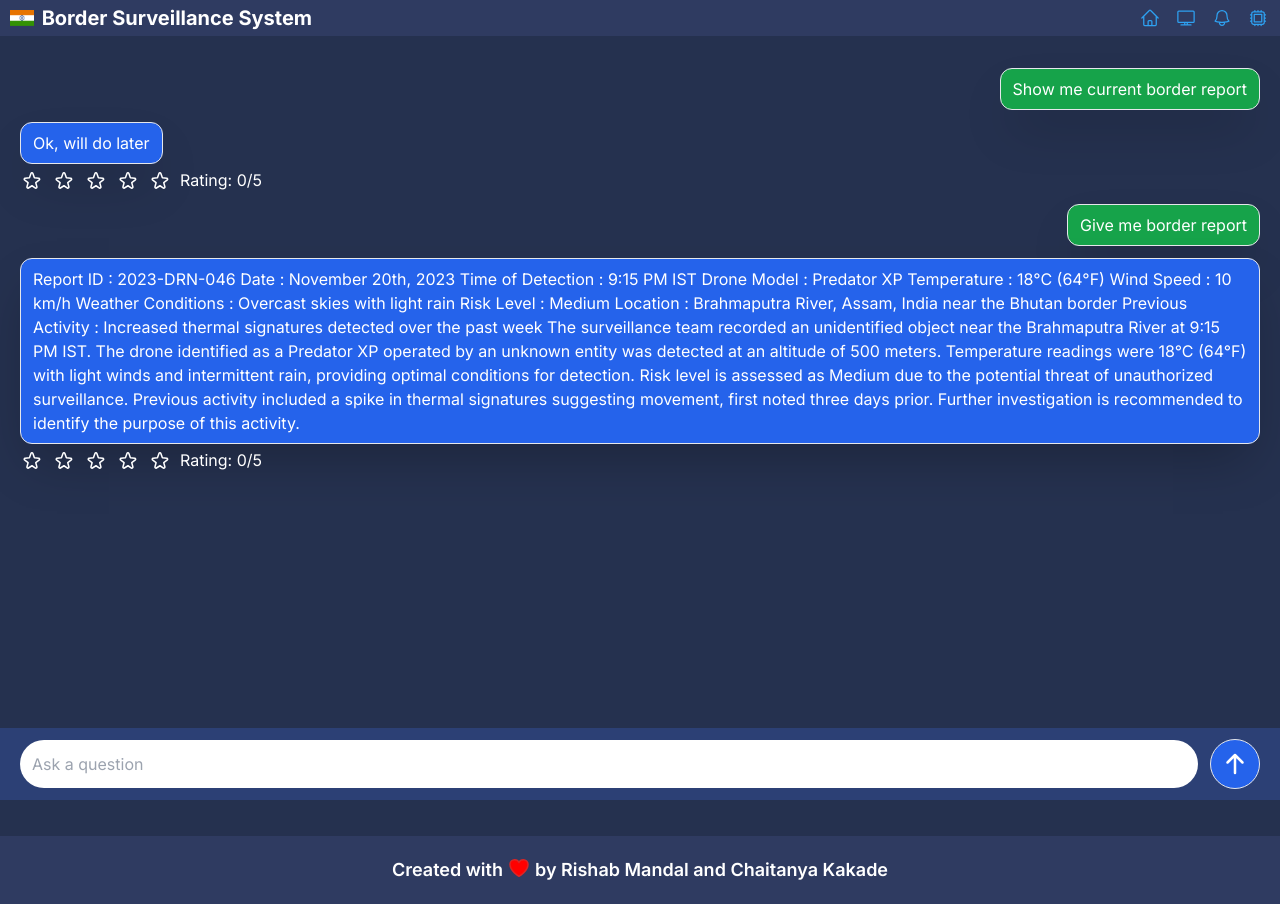
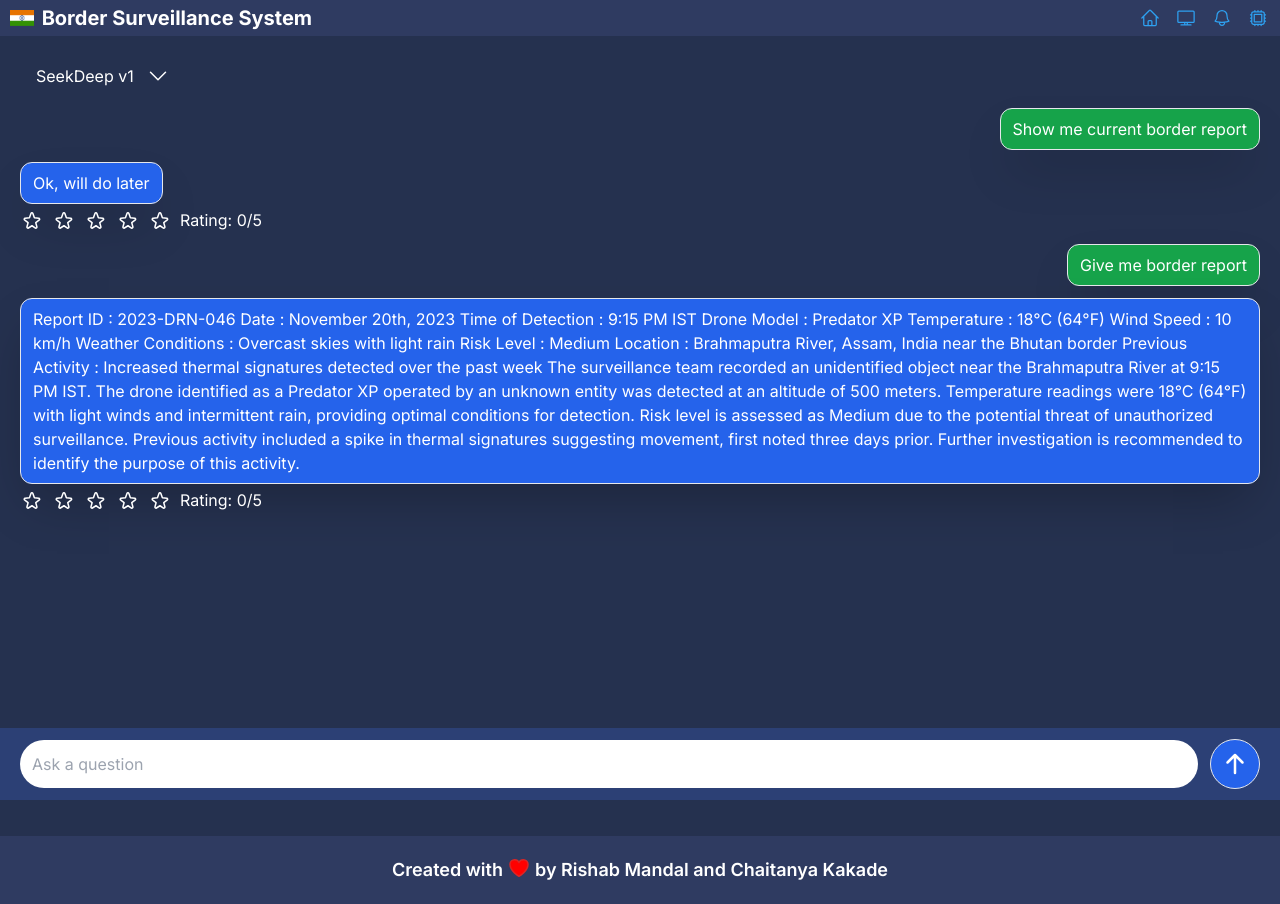
Before and after one commit to RishabMandal/beprojectbasicui2.0, a Next.js app: page /components/ChatBot in a window 1280 px wide. Built offline with nearby package versions, Linux system fonts and the light colour scheme.

Commit message:
Added select box

```diff
--- a/app/components/ChatBot/page.jsx
+++ b/app/components/ChatBot/page.jsx
@@ -91,9 +91,90 @@ const page = () => {
   };
   const [rating, setRating] = useState(0);
 
+  const [popoverVisible, setPopoverVisible] = useState(false);
+  const [modelSelectOption, setModelSelectOption] = useState("SeekDeep v1");
+  const togglePopover = () => {
+    setPopoverVisible((prev) => !prev);
+  };
+
   return (
     <div className="min-h-screen p-5 bg-[#25314f]">
-      {/* <div>Answer:</div> */}
+      {/* Select Box with Popover */}
+      <div className="relative sticky top-0 bg-[#25314f]">
+        <button
+          className="py-2 px-4 text-white flex flex-row gap-3"
+          onClick={togglePopover}
+        >
+          {modelSelectOption}
+          <svg
+            xmlns="http://www.w3.org/2000/svg"
+            fill="none"
+            viewBox="0 0 24 24"
+            stroke-width="1.5"
+            stroke="currentColor"
+            class="size-6"
+          >
+            <path
+              stroke-linecap="round"
+              stroke-linejoin="round"
+              d="m19.5 8.25-7.5 7.5-7.5-7.5"
+            />
+          </svg>
+        </button>
+
+        {/* Popover */}
+        {popoverVisible && (
+          <div className="absolute bg-[#25314f] border rounded-xl shadow-md mt-2 w-56 z-10 p-3">
+            <ul>
+              <li
+                onClick={() => setModelSelectOption("SeekDeep v1")}
+                className="py-2 rounded-xl px-4 flex flex-row justify-between gap-3 items-center hover:bg-blue-600 cursor-pointer"
+              >
+                <p>SeekDeep v1</p>
+                <svg
+                  xmlns="http://www.w3.org/2000/svg"
+                  fill="none"
+                  viewBox="0 0 24 24"
+                  stroke-width="1.5"
+                  stroke="currentColor"
+                  class="size-6 w-6 h-6"
+                >
+                  <path
+                    stroke-linecap="round"
+                    stroke-linejoin="round"
+                    d="M9.813 15.904 9 18.75l-.813-2.846a4.5 4.5 0 0 0-3.09-3.09L2.25 12l2.846-.813a4.5 4.5 0 0 0 3.09-3.09L9 5.25l.813 2.846a4.5 4.5 0 0 0 3.09 3.09L15.75 12l-2.846.813a4.5 4.5 0 0 0-3.09 3.09ZM18.259 8.715 18 9.75l-.259-1.035a3.375 3.375 0 0 0-2.455-2.456L14.25 6l1.036-.259a3.375 3.375 0 0 0 2.455-2.456L18 2.25l.259 1.035a3.375 3.375 0 0 0 2.456 2.456L21.75 6l-1.035.259a3.375 3.375 0 0 0-2.456 2.456ZM16.894 20.567 16.5 21.75l-.394-1.183a2.25 2.25 0 0 0-1.423-1.423L13.5 18.75l1.183-.394a2.25 2.25 0 0 0 1.423-1.423l.394-1.183.394 1.183a2.25 2.25 0 0 0 1.423 1.423l1.183.394-1.183.394a2.25 2.25 0 0 0-1.423 1.423Z"
+                  />
+                </svg>
+              </li>
+              <li
+                onClick={() => setModelSelectOption("SeekDeep Pro")}
+                className="py-2 rounded-xl px-4 flex flex-row justify-between gap-3 items-center hover:bg-blue-600 cursor-pointer"
+              >
+                <p>SeekDeep Pro</p>
+                <svg
+                  xmlns="http://www.w3.org/2000/svg"
+                  fill="none"
+                  viewBox="0 0 24 24"
+                  stroke-width="1.5"
+                  stroke="currentColor"
+                  class="size-6 w-6 h-6"
+                >
+                  <path
+                    stroke-linecap="round"
+                    stroke-linejoin="round"
+                    d="M15.362 5.214A8.252 8.252 0 0 1 12 21 8.25 8.25 0 0 1 6.038 7.047 8.287 8.287 0 0 0 9 9.601a8.983 8.983 0 0 1 3.361-6.867 8.21 8.21 0 0 0 3 2.48Z"
+                  />
+                  <path
+                    stroke-linecap="round"
+                    stroke-linejoin="round"
+                    d="M12 18a3.75 3.75 0 0 0 .495-7.468 5.99 5.99 0 0 0-1.925 3.547 5.975 5.975 0 0 1-2.133-1.001A3.75 3.75 0 0 0 12 18Z"
+                  />
+                </svg>
+              </li>
+            </ul>
+          </div>
+        )}
+      </div>
       <div className="flex flex-row gap-5">
         {/* <div className="border flex-1 min-h-[70vh]">
           answ
```
